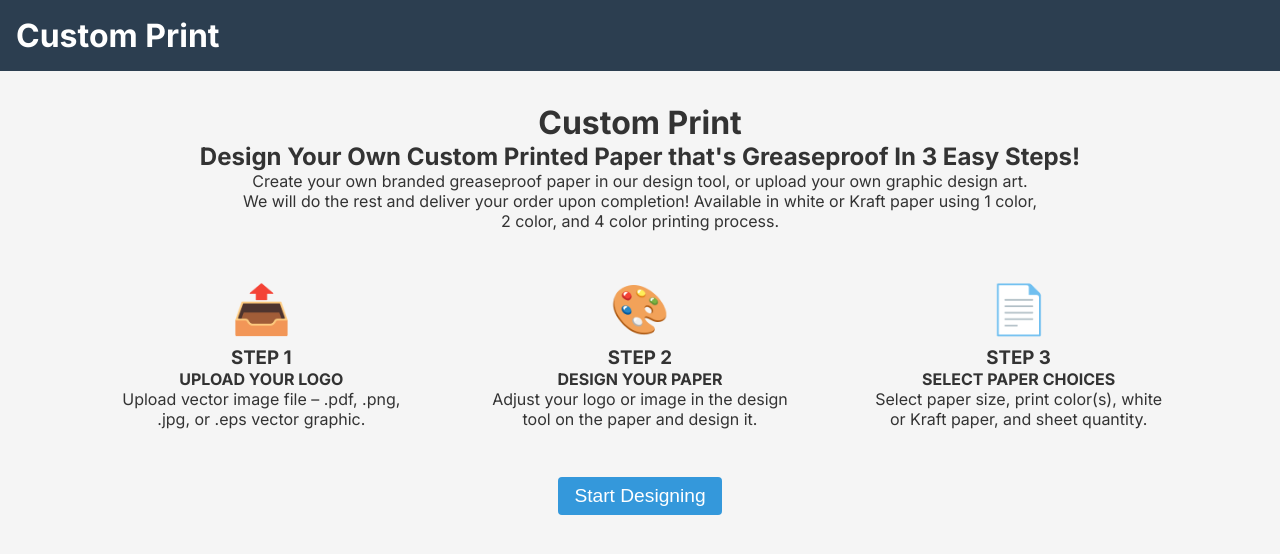
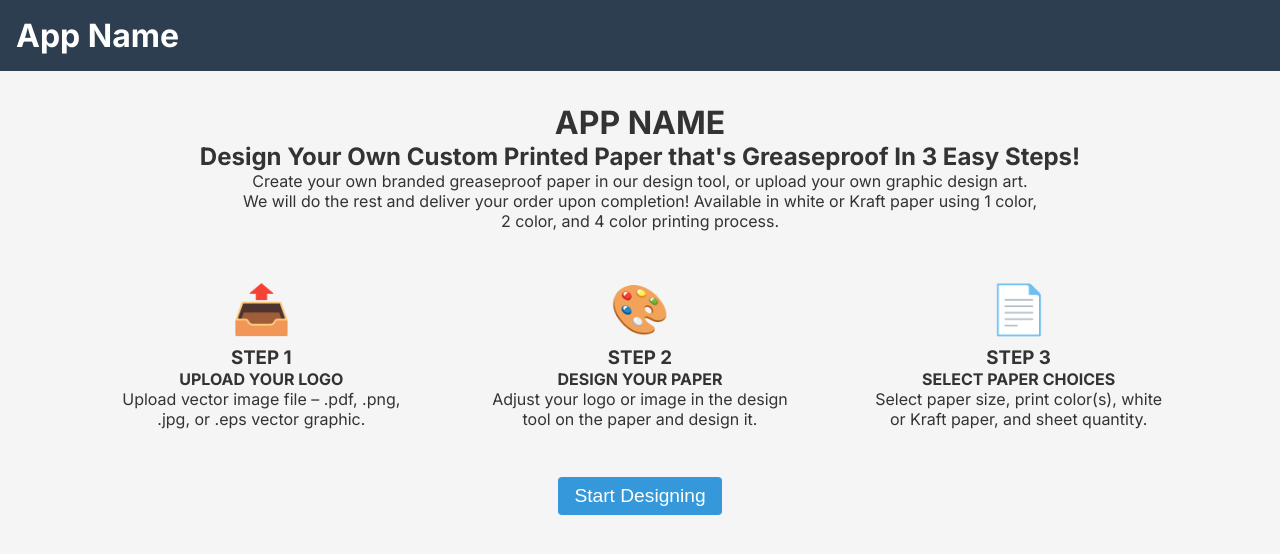
Before and after one commit to celalzamanoglu/custom-print-app, a Next.js app: page / in a window 1280 px wide. Shown: the top 554 px of the page. Built offline with nearby package versions, Linux system fonts and the light colour scheme.

Commit message:
CPA-001(chore): changed default app name

```diff
--- a/app/layout.tsx
+++ b/app/layout.tsx
@@ -6,7 +6,7 @@ import Link from 'next/link';
 const inter = Inter({ subsets: ['latin'] })
 
 export const metadata = {
-  title: 'Custom Print Designer',
+  title: 'App Name',
   description: 'Design your own custom printed paper',
 }
 
@@ -24,7 +24,7 @@ export default function RootLayout({
           padding: '1rem',
         }}>
           <Link href="/" style={{ textDecoration: 'none', color: 'inherit' }}>
-            <h1 style={{ cursor: 'pointer' }}>Custom Print</h1>
+            <h1 style={{ cursor: 'pointer' }}>App Name</h1>
           </Link>
         </header>
         {children}
--- a/app/page.tsx
+++ b/app/page.tsx
@@ -9,7 +9,7 @@ const steps = [
 export default function Home() {
   return (
     <main style={{ padding: '2rem', maxWidth: '1200px', margin: '0 auto', textAlign: 'center' }}>
-      <h1>Custom Print</h1>
+      <h1>APP NAME</h1>
       <h2>Design Your Own Custom Printed Paper that&apos;s Greaseproof In 3 Easy Steps!</h2>
       <p style={{ maxWidth: '800px', margin: '0 auto' }}>
         Create your own branded greaseproof paper in our design tool, or upload your own graphic design art. We will do the rest and deliver your order upon completion! Available in white or Kraft paper using 1 color, 2 color, and 4 color printing process.
```
